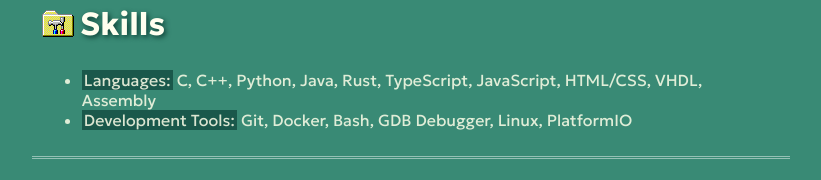
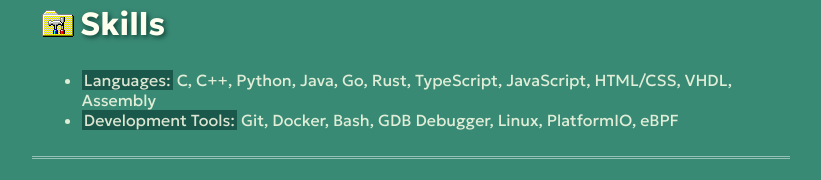
Before and after one commit to abbymartin/portfolio-site, a plain HTML site: page index.html in a window 1280 px wide. Shown: the part 323-503 px from the top of the page, without its empty margins (229-1050 px from the left). Drawn offline with Linux system fonts and the light colour scheme; a web font is replaced by a local one.

Commit message:
update languages

```diff
--- a/index.html
+++ b/index.html
@@ -34,9 +34,9 @@
         <section class="section">
             <h1 id="skills">Skills</h1>
             <ul>
-                <li><span class="text-highlight">Languages:</span> C, C++, Python, Java, Rust, TypeScript, JavaScript, HTML/CSS, VHDL, Assembly</li>
+                <li><span class="text-highlight">Languages:</span> C, C++, Python, Java, Go, Rust, TypeScript, JavaScript, HTML/CSS, VHDL, Assembly</li>
 
-                <li><span class="text-highlight">Development Tools:</span> Git, Docker, Bash, GDB Debugger, Linux, PlatformIO</li>
+                <li><span class="text-highlight">Development Tools:</span> Git, Docker, Bash, GDB Debugger, Linux, PlatformIO, eBPF</li>
             </ul>
 
         </section>
```
